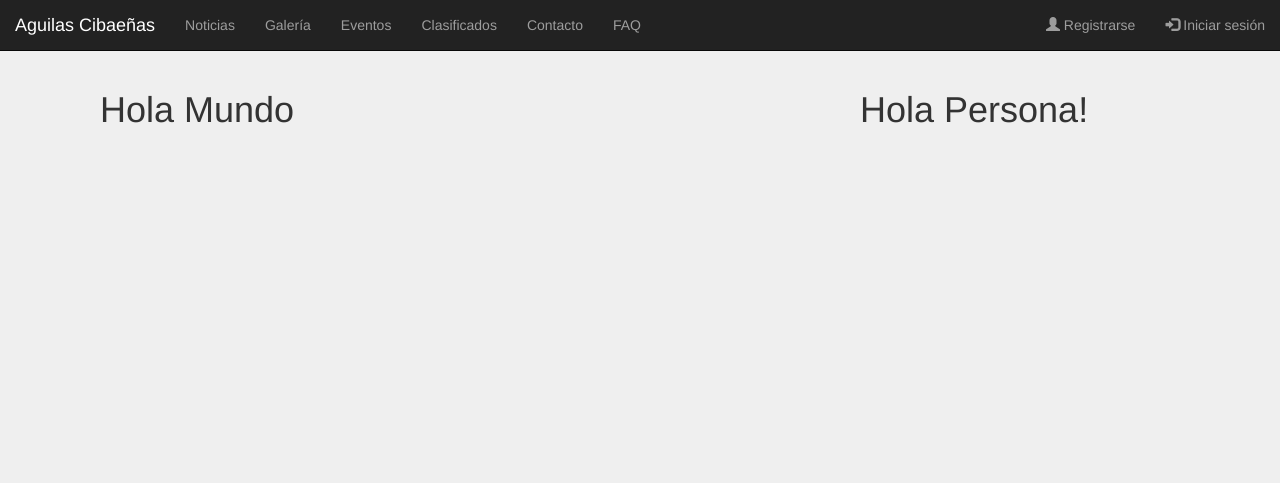
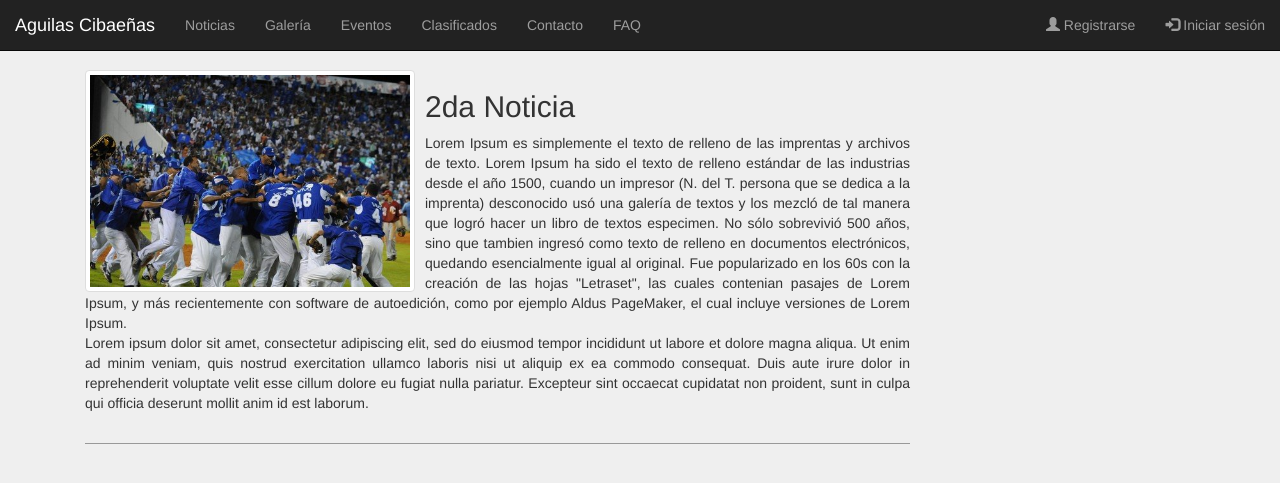
Before and after one commit to Freddyerf/CMS-Equipos-deportivos, a CodeIgniter app: page /CMS-Equipos-deportivos/index.php/web/verNoticias in a window 1280 px wide. Shown: the top 483 px of the page. Run offline with CodeIgniter, Linux system fonts and the light colour scheme; some libraries are stand-ins or nearby versions.

Commit message:
Push antes de comer
Ver Noticia Hecho

```diff
--- a/application/views/verNoticia_View.php
+++ b/application/views/verNoticia_View.php
@@ -1,12 +1,29 @@
-<div class="container">
-  <div class="row">
-    <div class="col col-sm-12">
-      <div class="col col-sm-8">
-        <h1>Hola Mundo</h1>
-      </div>
-      <div class="col-sm-4 col-sm-offset-0">
-        <h1>Hola Persona!</h1>
-      </div>
-    </div>
+<section class="posts col-md-9">
+  <div class="miga-de-pan">
+    <?php
+    //$CI= &get_instance();
+    //$CI->load->model('web_model');
+    //$files = $CI->web_model->mostrarNoticias(); ?>
+      <?php //foreach($files as $file){ ?>
+        <article class='post clearfix'>
+            <img class="img-thumbnail thumb pull-left" src="<?php echo base_url() ."images/noticia1.jpg"; ?>" alt="">
+            <h2 class="post-title">2da Noticia</h2>
+            <p class="post-contenido text-justify">Lorem Ipsum es simplemente el texto de relleno de las imprentas y archivos de texto.
+                                                  Lorem Ipsum ha sido el texto de relleno estándar de las industrias desde el año 1500,
+                                                  cuando un impresor (N. del T. persona que se dedica a la imprenta) desconocido usó una
+                                                  galería de textos y los mezcló de tal manera que logró hacer un libro de textos especimen.
+                                                  No sólo sobrevivió 500 años, sino que tambien ingresó como texto de relleno en documentos
+                                                  electrónicos, quedando esencialmente igual al original. Fue popularizado en los 60s con la
+                                                  creación de las hojas "Letraset", las cuales contenian pasajes de Lorem Ipsum, y más
+                                                  recientemente con software de autoedición, como por ejemplo Aldus PageMaker, el cual
+                                                  incluye versiones de Lorem Ipsum.<br />
+                                                  Lorem ipsum dolor sit amet, consectetur adipiscing elit, sed do eiusmod tempor incididunt
+                                                  ut labore et dolore magna aliqua. Ut enim ad minim veniam, quis nostrud exercitation ullamco
+                                                  laboris nisi ut aliquip ex ea commodo consequat. Duis aute irure dolor in reprehenderit
+                                                  voluptate velit esse cillum dolore eu fugiat nulla pariatur. Excepteur sint occaecat cupidatat
+                                                  non proident, sunt in culpa qui officia deserunt mollit anim id est laborum.
+                                                 </p>
+      </article>
+    <?php //} ?>
   </div>
-</div>
+</section>
```
